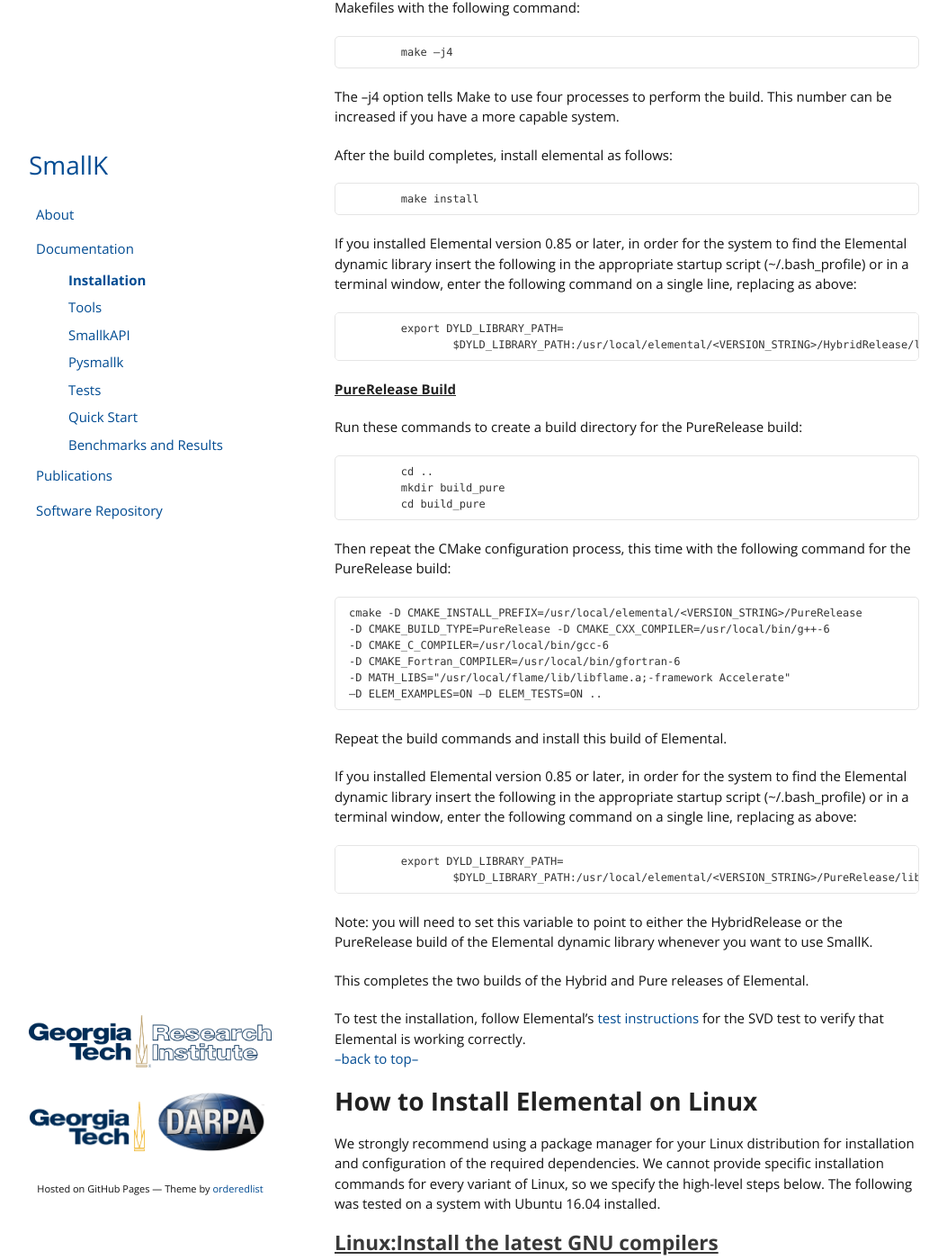
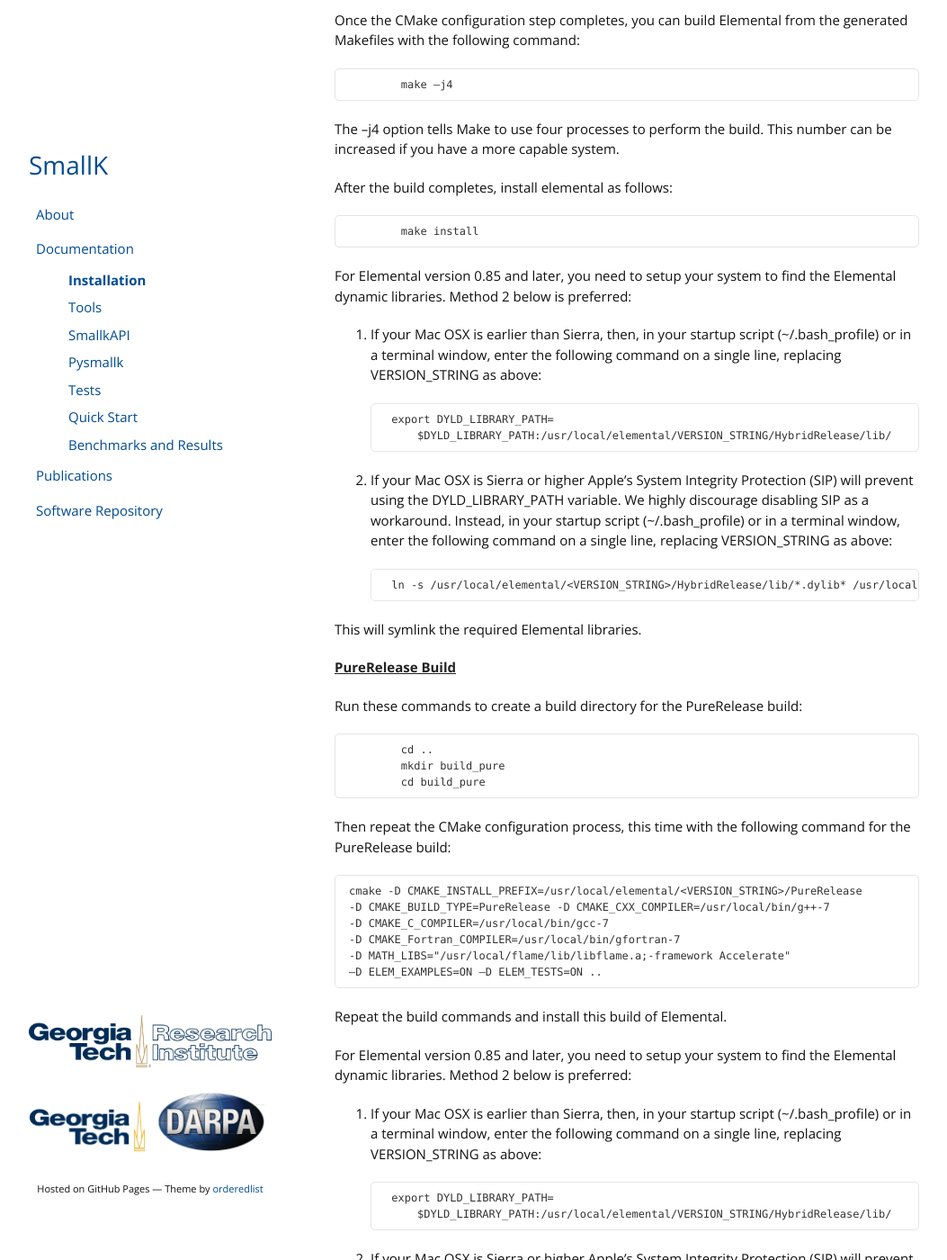
Before and after one commit to smallk/smallk.github.io, a Jekyll site: the page built from pages_documentation_installation.md, in a window 1280 px wide and 1400 px high, scrolled down 10942 px. Shown: the whole window at 90% size, without its empty margins (113-1166 px from the left). Built offline with Jekyll 4.4.1, drawn with Linux system fonts in a browser that asks for light colours; some of the changed text lies outside the part shown.

Commit message:
edits to align with Word file

```diff
--- a/pages_documentation_installation.md
+++ b/pages_documentation_installation.md
@@ -276,14 +276,15 @@
 
 You should see output similar to this:
 
+		Apple LLVM version 8.1.0 (clang-802.0.42)
 
-		Apple LLVM version 7.0.2 (clang-700.1.81)
-
-		Target: x86_64-apple-darwin14.5.0
+		Target: x86_64-apple-darwin16.7.0
 
 		Thread model: posix
 
-The latest version of the GNU compiler at the time of writing is g++ 6.2.0, which is provided by the ‘gcc’ homebrew package. In addition to the gcc package, homebrew also provides a gcc49 package from the homebrew/versions tap. If this alternative gcc49 package is installed on your system it will prevent homebrew from symlinking the gcc package correctly. We recommend uninstalling the gcc49 versioned package and just using the gcc package instead. The Fortran compiler provided with the gcc package will also be configured to properly build numpy, which is required for the python interface to SmallK.
+		InstalledDir: /Library/Developer/CommandLineTools/usr/bin
+
+The latest version of the GNU compiler at the time of writing is g++-7 (gcc 7.1.0), which is provided by the ‘gcc’ homebrew package. In addition to the gcc package, homebrew also provides a gcc49 package from the homebrew/versions tap. If this alternative gcc49 package is installed on your system it will prevent homebrew from symlinking the gcc package correctly. We recommend uninstalling the gcc49 versioned package and just using the gcc package instead. The Fortran compiler provided with the gcc package will also be configured to properly build numpy, which is required for the python interface to SmallK.
 
 If you need to uninstall the gcc49 package, run the following commands:
 
@@ -297,7 +298,7 @@
 		brew install gcc
 
 
-The Apple-provided gcc and g++ will not be overwritten by this installation. The new compilers will be installed into /usr/local/bin as gcc-6, g++-6, and gfortran-6. The Fortran compiler is needed for the installation of MPI and for building the python interface to SmallK.
+The Apple-provided gcc and g++ will not be overwritten by this installation. The new compilers will be installed into /usr/local/bin as gcc-7, g++-7, and gfortran-6. The Fortran compiler is needed for the installation of MPI and for building the python interface to SmallK.
 <br>[--back to top--](#top)
 
 <h2 id="mac_mpi"> OSX:Install MPI Tools</h2>
@@ -361,13 +362,13 @@
 
 	cmake -D CMAKE_INSTALL_PREFIX=/usr/local/elemental/<VERSION_STRING>/HybridRelease
 	-D CMAKE_BUILD_TYPE=HybridRelease
-	-D CMAKE_CXX_COMPILER=/usr/local/bin/g++-6
-	-D CMAKE_C_COMPILER=/usr/local/bin/gcc-6
-	-D CMAKE_Fortran_COMPILER=/usr/local/bin/gfortran-6
+	-D CMAKE_CXX_COMPILER=/usr/local/bin/g++-7
+	-D CMAKE_C_COMPILER=/usr/local/bin/gcc-7
+	-D CMAKE_Fortran_COMPILER=/usr/local/bin/gfortran-7
 	-D MATH_LIBS="/usr/local/flame/lib/libflame.a;-framework Accelerate"
 	–D ELEM_EXAMPLES=ON –D ELEM_TESTS=ON  ..
 
-Note that we have installed g++-6 into /usr/local/bin and libFLAME into /usr/local/flame. Alter these paths, if necessary, to match the installation location on your system.
+Note that we have installed g++-7 into /usr/local/bin and libFLAME into /usr/local/flame. Alter these paths, if necessary, to match the installation location on your system.
 
 Once the CMake configuration step completes, you can build Elemental from the generated Makefiles with the following command:
 
@@ -379,10 +380,19 @@
 
 		make install
 
-If you installed Elemental version 0.85 or later, in order for the system to find the Elemental dynamic library insert the following in the appropriate startup script (~/.bash_profile) or in a terminal window, enter the following command on a single line, replacing <VERSION_STRING> as above:
+For Elemental version 0.85 and later, you need to setup your system to find the Elemental dynamic libraries. Method 2 below is preferred:
+
+1. If your Mac OSX is earlier than Sierra, then, in your startup script (~/.bash_profile) or in a terminal window, enter the following command on a single line, replacing VERSION_STRING as above:
 
 		export DYLD_LIBRARY_PATH=
-			$DYLD_LIBRARY_PATH:/usr/local/elemental/<VERSION_STRING>/HybridRelease/lib/
+			$DYLD_LIBRARY_PATH:/usr/local/elemental/VERSION_STRING/HybridRelease/lib/
+
+2. If your Mac OSX is Sierra or higher Apple’s System Integrity Protection (SIP) will prevent using the DYLD_LIBRARY_PATH variable. We highly discourage disabling SIP as a workaround. Instead, in your startup script (~/.bash_profile) or in a terminal window, enter the following command on a single line, replacing VERSION_STRING as above:
+
+		ln -s /usr/local/elemental/<VERSION_STRING>/HybridRelease/lib/*.dylib* /usr/local/lib
+
+This will symlink the required Elemental libraries.
+
 
 **<u>PureRelease Build</u>**
 
@@ -395,24 +405,31 @@
 Then repeat the CMake configuration process, this time with the following command for the PureRelease build:
 
 	cmake -D CMAKE_INSTALL_PREFIX=/usr/local/elemental/<VERSION_STRING>/PureRelease
-	-D CMAKE_BUILD_TYPE=PureRelease -D CMAKE_CXX_COMPILER=/usr/local/bin/g++-6
-	-D CMAKE_C_COMPILER=/usr/local/bin/gcc-6
-	-D CMAKE_Fortran_COMPILER=/usr/local/bin/gfortran-6
+	-D CMAKE_BUILD_TYPE=PureRelease -D CMAKE_CXX_COMPILER=/usr/local/bin/g++-7
+	-D CMAKE_C_COMPILER=/usr/local/bin/gcc-7
+	-D CMAKE_Fortran_COMPILER=/usr/local/bin/gfortran-7
 	-D MATH_LIBS="/usr/local/flame/lib/libflame.a;-framework Accelerate"
 	–D ELEM_EXAMPLES=ON –D ELEM_TESTS=ON ..
 
 Repeat the build commands and install this build of Elemental.
 
-If you installed Elemental version 0.85 or later, in order for the system to find the Elemental dynamic library insert the following in the appropriate startup script (~/.bash_profile) or in a terminal window, enter the following command on a single line, replacing <VERSION_STRING> as above:
+For Elemental version 0.85 and later, you need to setup your system to find the Elemental dynamic libraries. Method 2 below is preferred:
+
+1. If your Mac OSX is earlier than Sierra, then, in your startup script (~/.bash_profile) or in a terminal window, enter the following command on a single line, replacing VERSION_STRING as above:
 
 		export DYLD_LIBRARY_PATH=
-			$DYLD_LIBRARY_PATH:/usr/local/elemental/<VERSION_STRING>/PureRelease/lib/
+			$DYLD_LIBRARY_PATH:/usr/local/elemental/VERSION_STRING/HybridRelease/lib/
 
-Note: you will need to set this variable to point to either the HybridRelease or the PureRelease build of the Elemental dynamic library whenever you want to use SmallK.
+2. If your Mac OSX is Sierra or higher Apple’s System Integrity Protection (SIP) will prevent using the DYLD_LIBRARY_PATH variable. We highly discourage disabling SIP as a workaround. Instead, in your startup script (~/.bash_profile) or in a terminal window, enter the following command on a single line, replacing VERSION_STRING as above:
 
-This completes the two builds of the Hybrid and Pure releases of Elemental.
+		ln -s /usr/local/elemental/<VERSION_STRING>/HybridRelease/lib/*.dylib* /usr/local/lib
 
-To test the installation, follow Elemental’s [test instructions](http://libelemental.org/documentation/0.85/build.html) for the SVD test to verify that Elemental is working correctly.
+This will symlink the required Elemental libraries.
+
+The two builds of Elemental are now complete.
+
+To test the installation, follow Elemental’s [test instructions](http://libelemental.org/documentation/0.85/build.html)  for the SVD test to verify that Elemental is working correctly.
+
 <br>[--back to top--](#top)
 
 <h1 id="Linux"> How to Install Elemental on Linux </h1>
@@ -657,67 +674,7 @@
 The source code for the SmallK library can be downloaded from the [SmallK repository](https://github.com/smallk/smallk.github.io/tree/master/code) on github.
 Once downloaded uncompress the tar ball and follow the installation instructions below.
 
-
-<h2 id="build_smallk"> Build the SmallK library </h2>
-
-After downloading and unpacking the code tarball cd into the top-level libsmallk1_<version> directory, where version is MAJOR.MINOR.PATCH (for example 1.6.2). The makefiles assume that you followed our suggested installation plan for Elemental. If this is NOT the case you will need to do one of the following:
-
-		1. Create an environment variable called ELEMENTAL_INSTALL_DIR which contains the
-			path to the root folder of your Elemental installation
-		2. Define the variable ELEMENTAL_INSTALL_DIR on the make command line
-		3. Edit the SmallK makefile so that it can find your Elemental installation
-
-Assuming that the default install locations are acceptable, build the SmallK code by running this command from the root directory of the distribution:
-
-		make all
-
-This will build the SmallK and pysmallk (optional; see section [Installation of Python libraries](#python_install)) below for setup of the Python libraries) libraries and several command-line applications. These are:
-
-	1. libsmallk.a, the SmallK library
-	2. preprocess_tf, a command-line application for processing and scoring term-frequency matrices
-	3. matrixgen, a command-line application for generating random matrices
-	4. nmf, a command-line application for NMF
-	5. hierclust, a command-line application for fast hierarchical clustering
-	6. flatclust, a command-line application for flat clustering via NMF
-	7. pysmallk.so, if PYSMALLK=1 (0: default), the Python-wrapped SmallK library, making SmallK available via Python
-
-To install the code, run this command to install to the default location, which is /usr/local/smallk:
-
-		make install
-
-This will install the binary files listed above into the /usr/local/smallk/bin directory, which needs to be on your path to run the executables from anywhere on your system and avoid prepending with the entire path. To install the binary code to a different location, either create an environment variable called SMALLK_INSTALL_DIR and set it equal to the desired installation location prior to running the install command, or supply a prefix argument:
-
-		make prefix=/path/to/smallk  install
-
-If PYSMALLK=1, this will install pysmallk.so into the site-packages directory associated with the Python binary, which is determined by ‘brew install python’ as discussed above or wherever the python distribution is installed on the system, e.g., [Continuum’s Anaconda Python](https://www.continuum.io/) distribution is installed in the user’s home directory. To install the Python library to a different location, create an environment variable called SITE_PACKAGES_DIR and set it equal to the desired installation location prior to running the install command, or supply this as an argument for make:
-
-		make SITE_PACKAGES_DIR=/path/to/site-packages install
-
-Or, as a last resort, you can edit the top-level SmallK makefile to conform to the installation scheme of your system.  You may need root privileges to do the installation, depending on where you choose to install it.
-
-Before testing the installation, the test code needs to access data. The data is located in a separate github repository so that when cloning the code, the large amount of data is not included. The data repository is located on github at [smallk_data](https://github.com/smallk/smallk_data):
-
-To test the build, run this command with DATA_DIR set to wherever the SmallK data repository was cloned:
-
-		make check DATA_DIR=../smallk_data
-
-This will run a series of tests, none of which should report a failure.  Sample output from a run of these tests can be found in section [SmallK Test Results](http://smallk.github.io/documentation/tests/#smalk_tests).
-
-Note: if you installed Elemental version 0.85, you will need to configure your system to find the Elemental shared library.  See the Elemental installation instructions above for information on how to do this.
-
-The command-line applications can be built individually by running the appropriate make command from the top-level SmallK directory.  These commands are:
-
-		To build the smallk library only: 		make libsmallk
-		To build the preprocessor only:			make preprocessor
-		To build the matrix generator only:		make matrixgen
-		To build the nmf only:					make nmf
-		To build hierclust only:				make hierclust
-		To build flatclust only:				make flatclust
-
-This completes the SmallK NMF library installation.
-
-*Note: Pysmallk requires builds of libsmallk, preprocessor, matrixgen, hierclust, and flatclust*.
-<br>[—back to top--](#top)
+###Note: the following section for installing the Python libraries can be skipped if not needed.
 
 <h1 id="python_install"> Installation of Python libraries </h1>
 
@@ -797,6 +754,81 @@
 		export SITE_PACKAGES_DIR="<path to lib/python2.7>/site-packages/"
 
 This allows for special installations of Python such as [Continuum Analytics’ [Anaconda](https://www.continuum.io/) distribution site-packages to be accessed.
+
+
+<h2 id="build_smallk"> Build the SmallK library </h2>
+
+After downloading and unpacking the code tarball cd into the top-level libsmallk1_<version> directory, where version is MAJOR.MINOR.PATCH (for example 1.6.2). The makefiles assume that you followed our suggested installation plan for Elemental. If this is NOT the case you will need to do one of the following:
+
+		1. Create an environment variable called ELEMENTAL_INSTALL_DIR which contains the
+			path to the root folder of your Elemental installation
+		2. Define the variable ELEMENTAL_INSTALL_DIR on the make command line
+		3. Edit the SmallK makefile so that it can find your Elemental installation
+
+####Build
+Assuming that the default install locations are acceptable, build the SmallK code by running this command from the root directory of the distribution:
+
+		make all PYSMALLK=1 ELEMVER=0.85
+or
+
+		make all PYSMALLK=0 ELEMVER=0.85
+
+This will build the SmallK and pysmallk (optional; see section [Installation of Python libraries](#python_install)) below for setup of the Python libraries) libraries and several command-line applications. These are:
+
+	1. libsmallk.a, the SmallK library
+	2. preprocess_tf, a command-line application for processing and scoring term-frequency matrices
+	3. matrixgen, a command-line application for generating random matrices
+	4. nmf, a command-line application for NMF
+	5. hierclust, a command-line application for fast hierarchical clustering
+	6. flatclust, a command-line application for flat clustering via NMF
+	7. pysmallk.so, if PYSMALLK=1 (0: default), the Python-wrapped SmallK library, making SmallK available via Python
+
+####Install
+To install the code, run this command to install to the default location, which is /usr/local/smallk:
+
+		make install PYSMALLK=1 ELEMVER=0.85
+or
+
+		make install PYSMALLK=0 ELEMVER=0.85
+
+This will install the binary files listed above into the /usr/local/smallk/bin directory, which needs to be on your path to run the executables from anywhere on your system and avoid prepending with the entire path. To install the binary code to a different location, either create an environment variable called SMALLK_INSTALL_DIR and set it equal to the desired installation location prior to running the install command, or supply a prefix argument:
+
+		make prefix=/path/to/smallk  install
+
+If PYSMALLK=1, this will install pysmallk.so into the site-packages directory associated with the Python binary, which is determined by ‘brew install python’ as discussed above or wherever the python distribution is installed on the system, e.g., [Continuum’s Anaconda Python](https://www.continuum.io/) distribution is installed in the user’s home directory. To install the Python library to a different location, create an environment variable called SITE_PACKAGES_DIR and set it equal to the desired installation location prior to running the install command, or supply this as an argument for make:
+
+		make SITE_PACKAGES_DIR=/path/to/site-packages install
+
+Or, as a last resort, you can edit the top-level SmallK makefile to conform to the installation scheme of your system.  You may need root privileges to do the installation, depending on where you choose to install it.
+
+Before testing the installation, the test code needs to access data. The data is located in a separate github repository so that when cloning the code, the large amount of data is not included. The data repository is located on github at [smallk_data](https://github.com/smallk/smallk_data):
+
+####Check
+To test the build, run this command with DATA_DIR set to wherever the SmallK data repository was cloned:
+
+		make check PYSMALLK=1 ELEMVER=0.85 DATA_DIR=../smallk_data
+or
+
+		make check PYSMALLK=0 ELEMVER=0.85 DATA_DIR=../smallk_data
+
+This will run a series of tests, none of which should report a failure.  Sample output from a run of these tests can be found in section [SmallK Test Results](http://smallk.github.io/documentation/tests/#smalk_tests).
+
+Note: if you installed Elemental version 0.85, you will need to configure your system to find the Elemental shared library.  See the Elemental installation instructions above for information on how to do this.
+
+The command-line applications can be built individually by running the appropriate make command from the top-level SmallK directory.  These commands are:
+
+		To build the smallk library only: 		make libsmallk
+		To build the preprocessor only:			make preprocessor
+		To build the matrix generator only:		make matrixgen
+		To build the nmf only:					make nmf
+		To build hierclust only:				make hierclust
+		To build flatclust only:				make flatclust
+		To build pysmallk only:					make pysmallk
+
+This completes the SmallK NMF library installation.
+
+*Note: Pysmallk requires builds of libsmallk, preprocessor, matrixgen, hierclust, and flatclust*.
+<br>[—back to top--](#top)
 
 <h2 id="build_python"> Build pysmallk shared library</h2>
 Before building pysmallk, you must ensure that you have already built the standard SmallK library and applications: libsmallk, preprocessor, matrixgen, hierclust, and flatclust.
```
Also changed, not shown: 1 other file.
